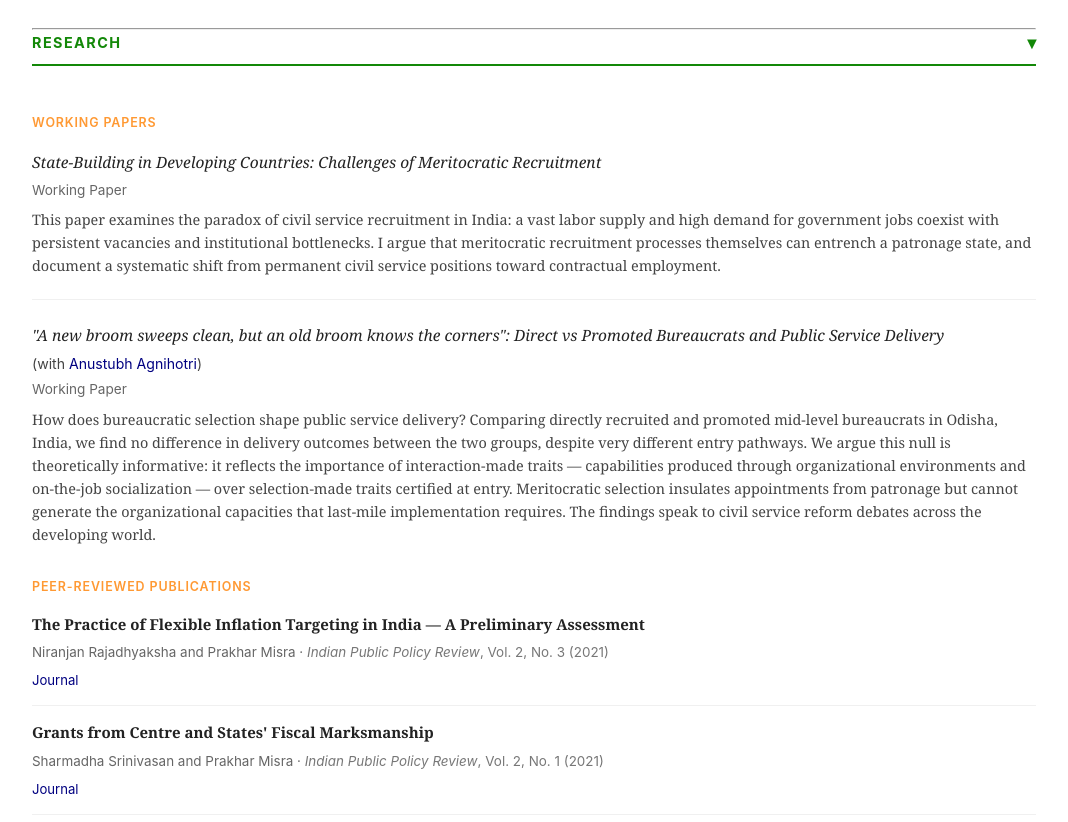
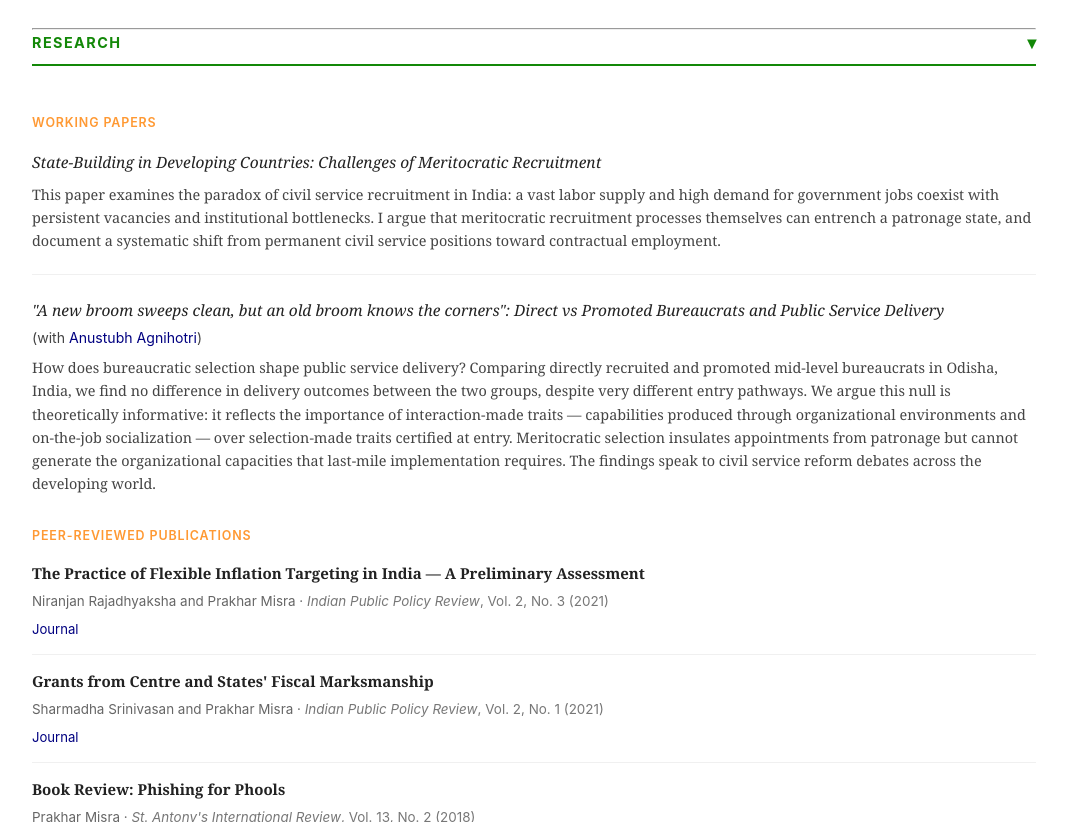
Before and after one commit to pmisra123/pmisra123.github.io, a Jekyll site: the page built from index.md, in a window 1280 px wide and 900 px high, scrolled down 595 px, cut to the strip 78-900 px from the top of the window. Shown: the whole strip, without its empty margins (106-1174 px from the left). Built offline with Jekyll 4.4.1, drawn with Linux system fonts in a browser that asks for light colours.

Commit message:
Remove 'Working Paper' venue label from both working papers
Co-Authored-By: Claude Sonnet 4.6 <noreply@anthropic.com>

```diff
--- a/index.md
+++ b/index.md
@@ -33,13 +33,11 @@ layout: default
 <ul class="paper-list">
   <li class="paper-item">
     <div class="paper-title">State-Building in Developing Countries: Challenges of Meritocratic Recruitment</div>
-    <div class="paper-venue">Working Paper</div>
     <div class="paper-desc">This paper examines the paradox of civil service recruitment in India: a vast labor supply and high demand for government jobs coexist with persistent vacancies and institutional bottlenecks. I argue that meritocratic recruitment processes themselves can entrench a patronage state, and document a systematic shift from permanent civil service positions toward contractual employment.</div>
   </li>
   <li class="paper-item">
     <div class="paper-title">"A new broom sweeps clean, but an old broom knows the corners": Direct vs Promoted Bureaucrats and Public Service Delivery</div>
     <div class="paper-authors">(with <a href="https://anustubhagnihotri.com" target="_blank">Anustubh Agnihotri</a>)</div>
-    <div class="paper-venue">Working Paper</div>
     <div class="paper-desc">How does bureaucratic selection shape public service delivery? Comparing directly recruited and promoted mid-level bureaucrats in Odisha, India, we find no difference in delivery outcomes between the two groups, despite very different entry pathways. We argue this null is theoretically informative: it reflects the importance of interaction-made traits — capabilities produced through organizational environments and on-the-job socialization — over selection-made traits certified at entry. Meritocratic selection insulates appointments from patronage but cannot generate the organizational capacities that last-mile implementation requires. The findings speak to civil service reform debates across the developing world.</div>
   </li>
 </ul>
```
